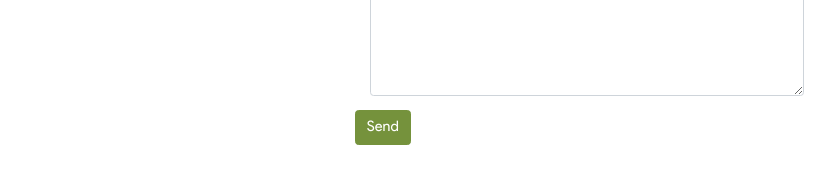
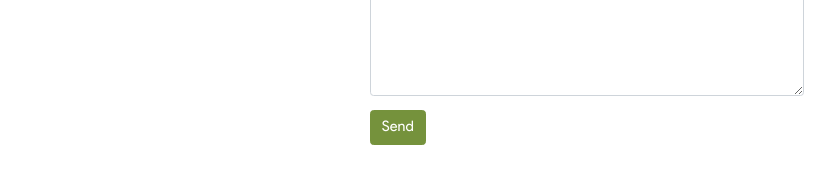
Before and after one commit to christianjbrown/christianbrown.uk, a Jekyll site: the page built from contact.html, in a window 1280 px wide. Shown: the part 546-730 px from the top of the page, without its empty margins (53-891 px from the left). Built offline with Jekyll 4.4.1, drawn with Linux system fonts in a browser that asks for light colours.

Commit message:
Remove row class from contact submit form-group

```diff
--- a/contact.html
+++ b/contact.html
@@ -30,7 +30,7 @@ noindex: true
                                 });
                             });
                         </script>
-                        <div class="form-group row">
+                        <div class="form-group">
                             <button type="submit" class="btn btn-primary">Send</button>
                         </div>
                     </form>
```
